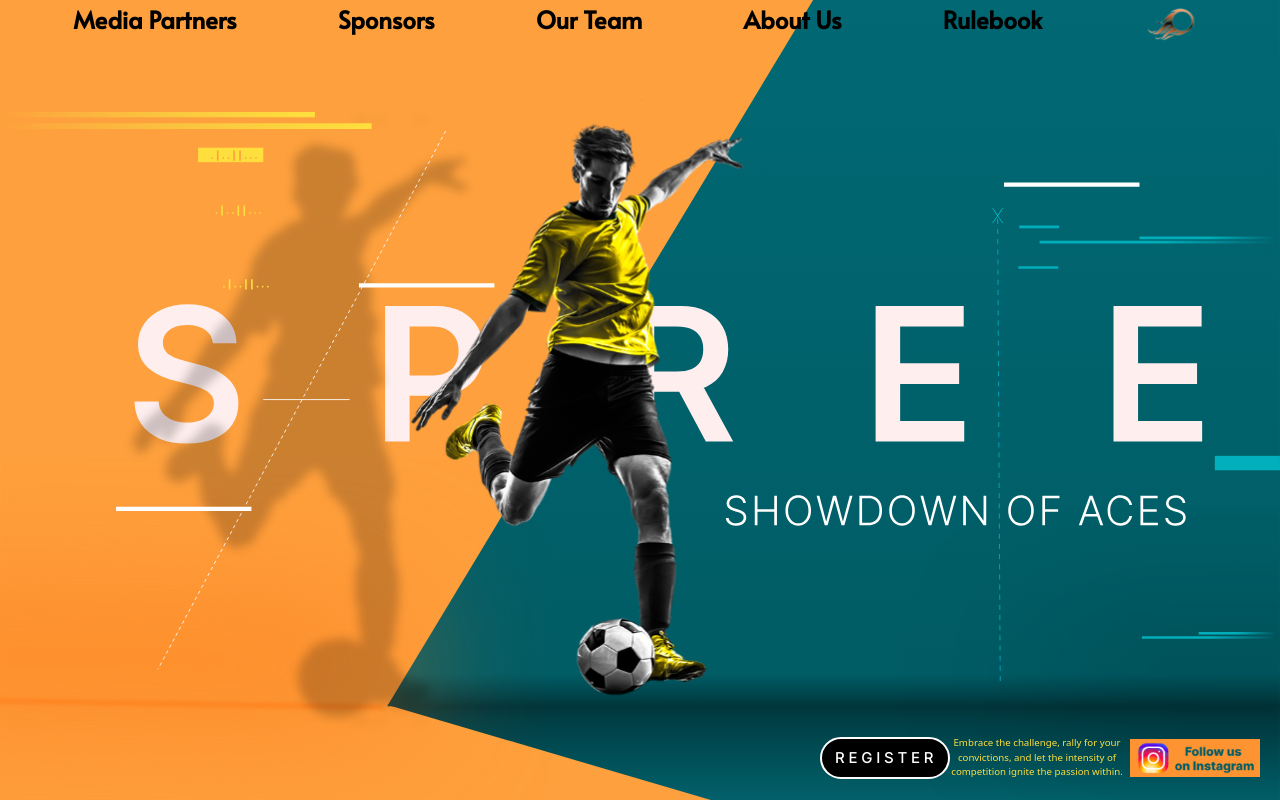
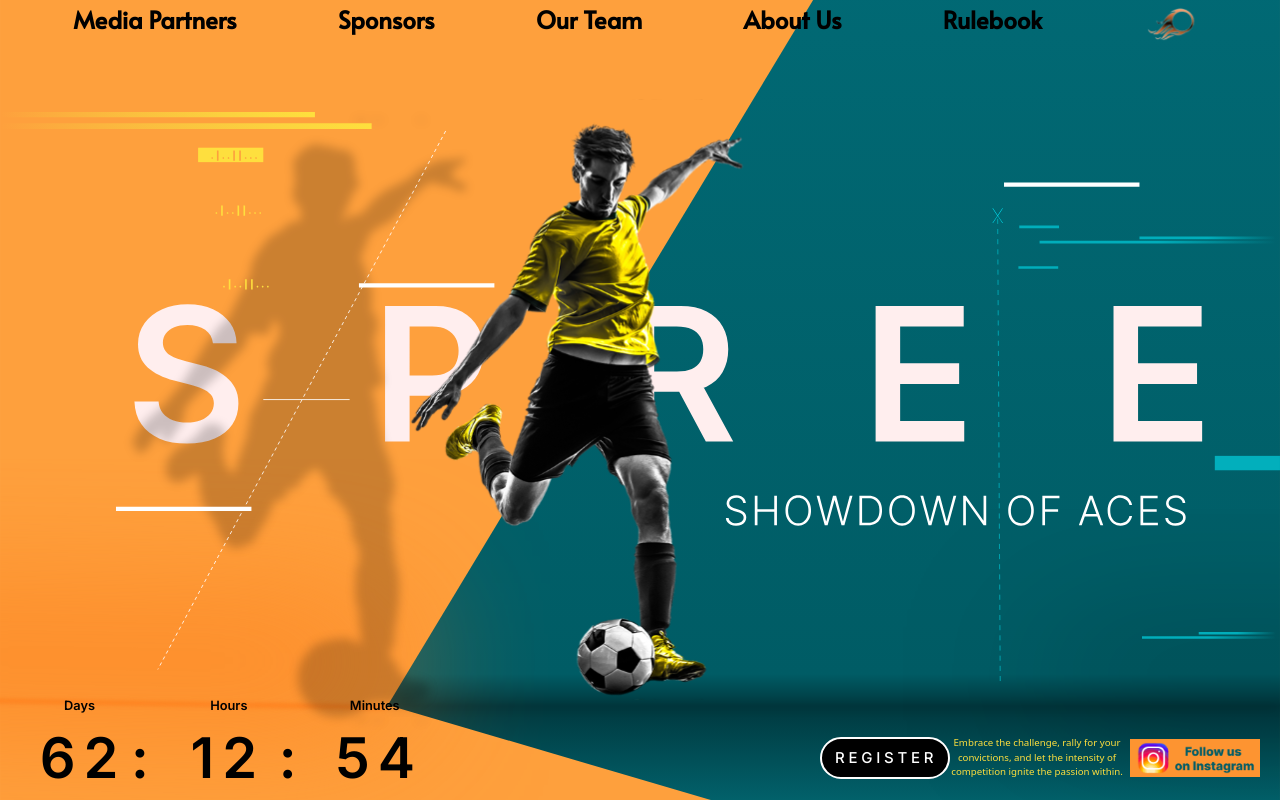
Before and after one commit to Devsoc-BPGC/spree-reg-24, a React (Vite) app: page / in a window 1280 px wide. Built offline with nearby package versions, Linux system fonts and the light colour scheme; a web font is replaced by a local one.

Commit message:
added a timer

```diff
--- a/src/Lapp.css
+++ b/src/Lapp.css
@@ -21,3 +21,53 @@
     letter-spacing: 50px;
 
   }
+
+  .timer{
+    display: flex;
+  }
+
+  .day,.minutes,.hours {
+    font-size: 3.5rem;
+    font-family: 'Inter';
+    letter-spacing: 0rem;
+    font-weight: 600;
+
+
+  }
+
+  .sm,.sm1{
+    font-size: 1rem;
+    margin-left: 4rem;
+    margin-right: 4rem;
+  }
+
+  .gd{
+    display: flex;
+    justify-content: space-around;
+    flex-direction: row;
+    letter-spacing: 0.5rem;
+    margin-left: 1.5rem;
+    padding-left: 0.85rem;
+
+  }
+
+  .minute{
+    letter-spacing: 0.5rem;
+    margin-left: 1.5rem;
+  }
+
+
+  .sm1{
+    margin-left: 2.4rem;
+  }
+
+
+  .timer-container {
+    position: fixed;
+  bottom: 0;
+  left: 0;
+  }
+
+  .hours{
+    margin-left: -0.8rem;
+  }
--- a/src/Lapp.jsx
+++ b/src/Lapp.jsx
@@ -2,9 +2,76 @@ import land from "./assets/landing_img.svg";
 import insta from "./assets/insta.png";
 import { Link } from "react-router-dom";
 import NavBar from "./components/NavBar";
+// import timer from "./Timer.jsx";
+import { useState, useRef, useEffect } from 'react';
 import "./Lapp.css";
 
 function Lapp() {
+  //timer start
+  const [timerDays, setTimerDays] = useState('00')
+  const [timerHours, setTimerHours] = useState('00')
+  const [timerMinutes, setTimerMinutes] = useState('00')
+  // const [timerSec, setTimerSec] = useState('00')
+
+  // const cdDate = new Date('March 29, 2024 00:00:00').getTime();
+  // console.log(cdDate);
+
+
+  let interval = useRef();
+
+  const timed = () => {
+    const cdDate = new Date('March 29, 2024 00:00:00').getTime();
+
+    console.log(cdDate);
+
+
+      interval = setInterval(() => {
+      const now = new Date().getTime();
+      const distance = cdDate - now;
+     console.log(Math.floor(distance/(1000*60*60*24)));
+
+
+
+
+      const days = Math.floor(distance / (1000 * 60 * 60 * 24));
+      const hours = Math.floor((distance) % (1000 * 60 * 60*24) / (1000 * 60 *60));
+      const formattedHours = hours < 10 ? `0${hours}` : hours;
+      const minutes = Math.floor((distance) % (1000 * 60 * 60) / (1000 * 60));
+
+      // const seconds = Math.floor(distance % (1000 * 60) / (1000));
+
+      // console.log(days);
+
+      // console.log(distance / (1000 * 60 * 60 * 24));
+
+
+
+      if (distance < 0) {
+        clearInterval(interval.current);
+      } else {
+
+        setTimerDays(days);
+        setTimerHours(formattedHours);
+        // setTimerSeconds(seconds);
+        setTimerMinutes(minutes);
+      }
+
+    }, 1000);
+
+
+
+  }
+
+  useEffect(() => {
+    timed();
+
+    return () => {
+      clearInterval(interval.current);
+    };
+  });
+  //timer end
+
+
   const styles = {
     backgroundImage: `url(${land})`,
     backgroundSize: "cover",
@@ -28,7 +95,45 @@ function Lapp() {
 
   return (
     <div style={styles} className="bgimg">
+
       <NavBar />
+
+      <section className="timer-container">
+        <div className="timer">
+          {/* <div>
+            <p>Timer</p>
+        </div> */}
+          <div className="day">
+            <p className="sm"><small>Days</small></p>
+            <div className="gd">
+            <p >{timerDays}</p>
+            <p className="l">:</p>
+            </div>
+
+          </div>
+
+
+          <div className="hours">
+            <p className="sm"><small>Hours</small></p>
+            <div className="gd">
+              <p>{timerHours}</p>
+              <p className="l">:</p>
+
+            </div>
+
+
+          </div>
+
+          <div className="minutes">
+            <p className="sm1"><small>Minutes</small></p>
+            <div className="minute">
+            <p>{timerMinutes}</p>
+            </div>
+
+          </div>
+        </div>
+      </section>
+
       <div className="lwright">
         <div className="regbtn">
           <Link to="/register">
```
